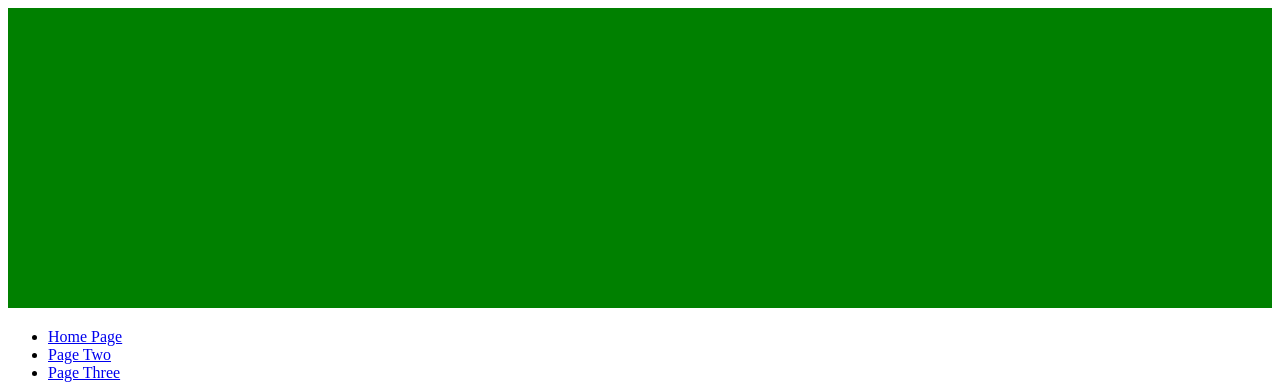
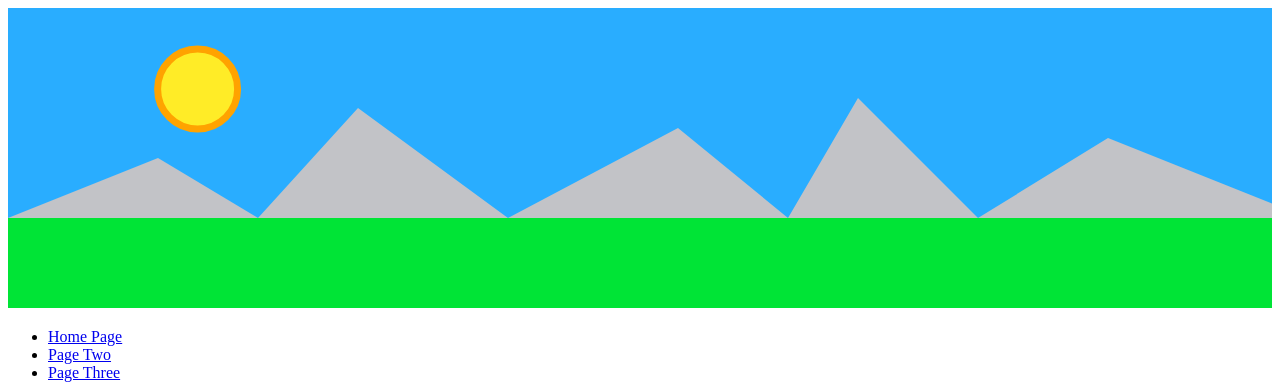
Before and after one commit to AlIbay8/assignment-5-repo, a plain HTML site: page views/three.html in a window 1280 px wide. Shown: the top 384 px of the page. Drawn offline with Linux system fonts and the light colour scheme.

Commit message:
svg done

```diff
--- a/views/three.html
+++ b/views/three.html
@@ -1,11 +1,16 @@
 <!DOCTYPE html>
 <head>
     <title>Assignment 5 three.html</title>
+    <link rel="icon" href="../resources/favicon.svg" type="image/svg+xml">
 </head>
 <body>
     <svg width="100%" height="300" version="1.1" xmlns="http://www.w3.org/2000/svg">
-        <rect width="100%" height="100%" fill="green"/>
-    </svg>
+        <rect width="100%" height="100%" fill="#29ADFF"/>
+        <circle cx="15%" cy="27%" r="40" fill="#FFEC27" stroke="#FFA300" stroke-width="7"/>
+
+        <polygon points="0,210 150,150 250,210 350,100 500,210 670,120 780,210 850,90 970,210 1100,130 1300,210 1500,100 1650,210 1920,210" style="fill:#C2C3C7"/>
+        <rect y="210" width="100%" height="100%" fill="#00E436"/>
+      </svg>
     <nav class="menue">
         <ul>
             <li><a href="../index.html">Home Page</a></li>
```
Also changed, not shown: index.html (+7 -2 lines), views/two.html (+7 -2 lines), resources/favicon.svg (added), 1 other file.
